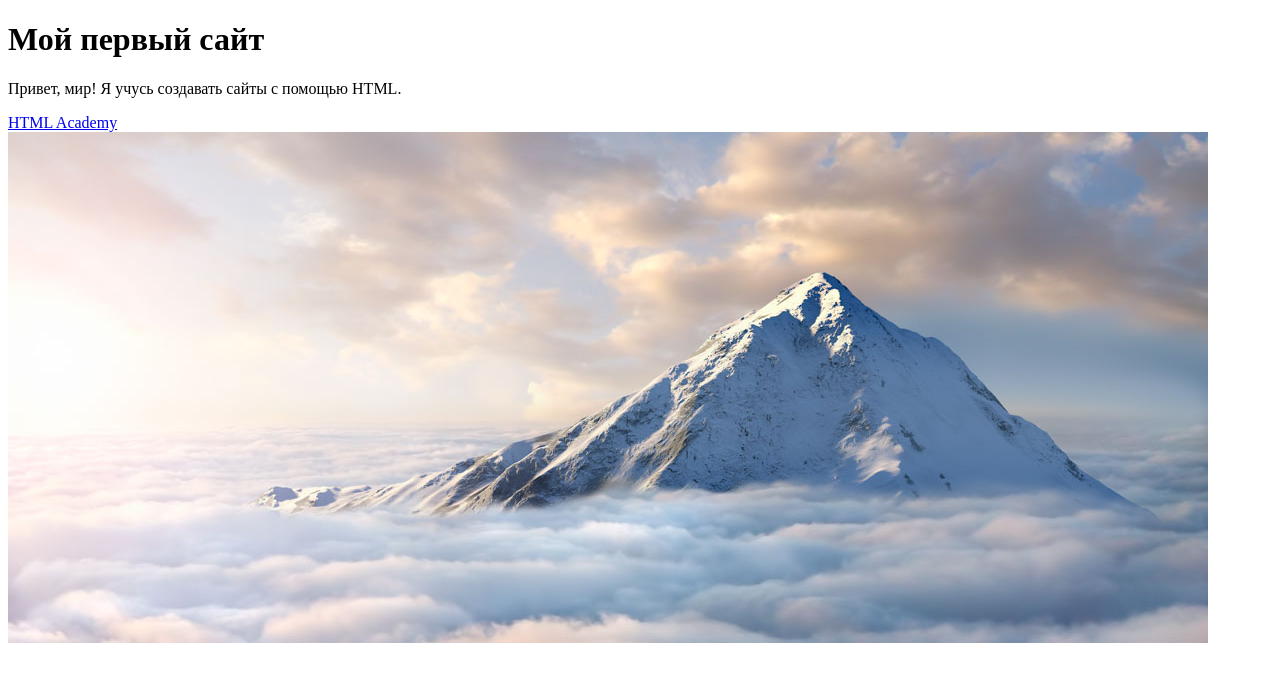
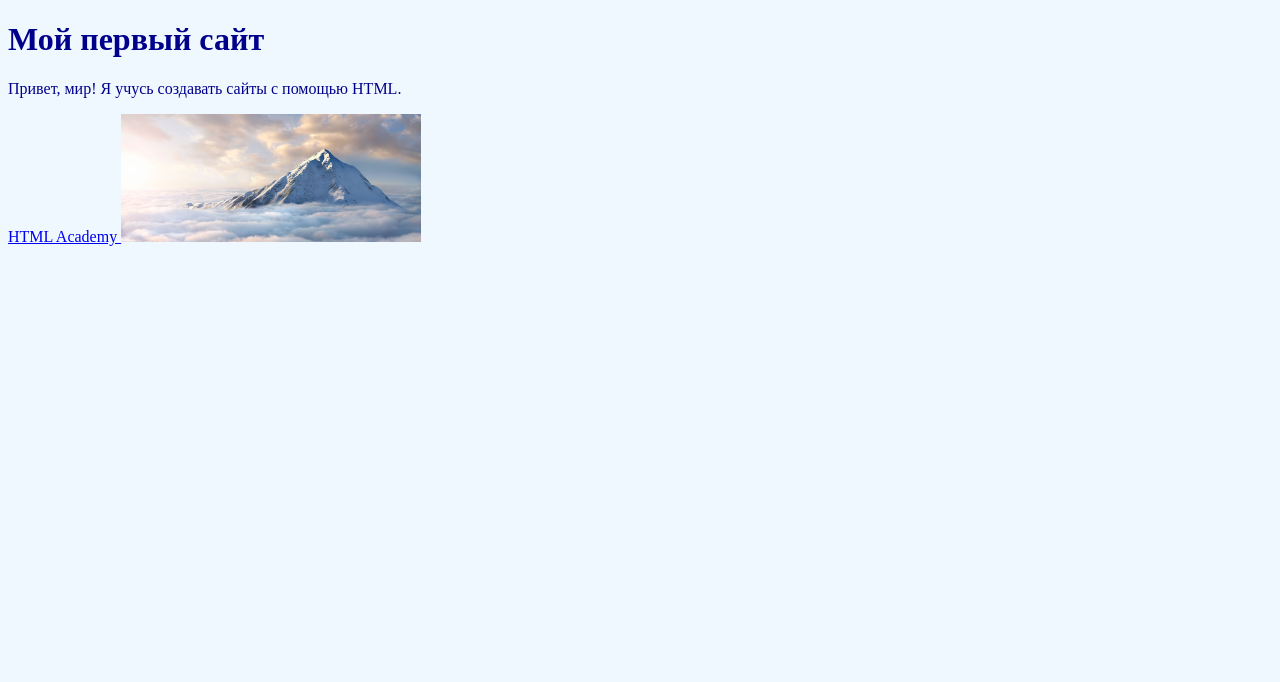
Before and after one commit to PaulPugovkin/synergy-html-css, a plain HTML site: page index.html in a window 1280 px wide. Drawn offline with Linux system fonts and the light colour scheme.

Commit message:
add styles

```diff
--- a/index.html
+++ b/index.html
@@ -6,6 +6,7 @@
           name="viewport">
     <meta content="ie=edge" http-equiv="X-UA-Compatible">
     <title>Document</title>
+    <link href="./styles/index.css" rel="stylesheet">
 </head>
 <body>
 <main>
@@ -23,6 +24,7 @@
     </a>
     <img
             alt="Пример веб-страницы"
+            class="image"
             src="./assets/mountains.jpg"
     />
 </main>
--- /dev/null
+++ b/styles/index.css
@@ -0,0 +1,18 @@
+body {
+    background-color: #F0F8FF;
+    color: #00008B;
+    font-family: Arial sans-serif;
+    font-size: 16px;
+}
+
+h1 {
+    font-weight: bold;
+}
+
+a {
+    text-decoration: underline;
+}
+
+.image {
+    width: 300px;
+}
```
